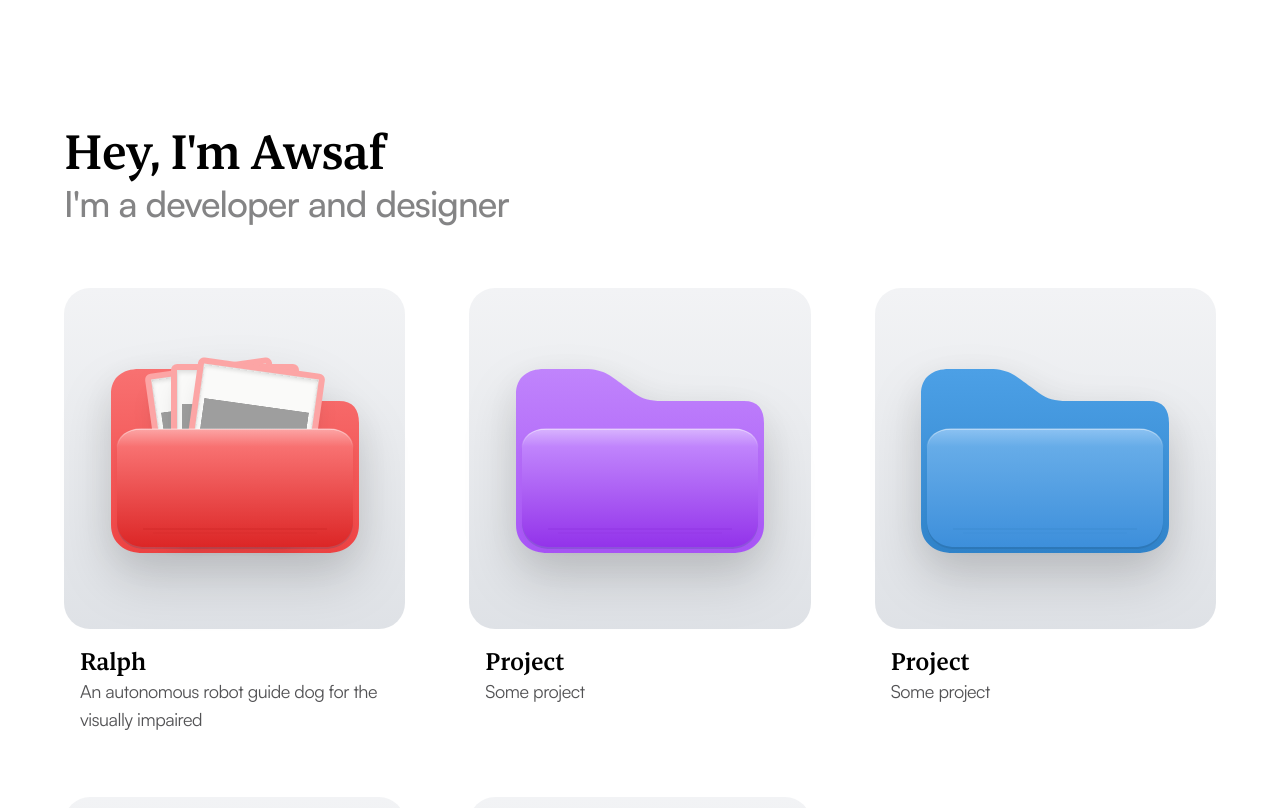
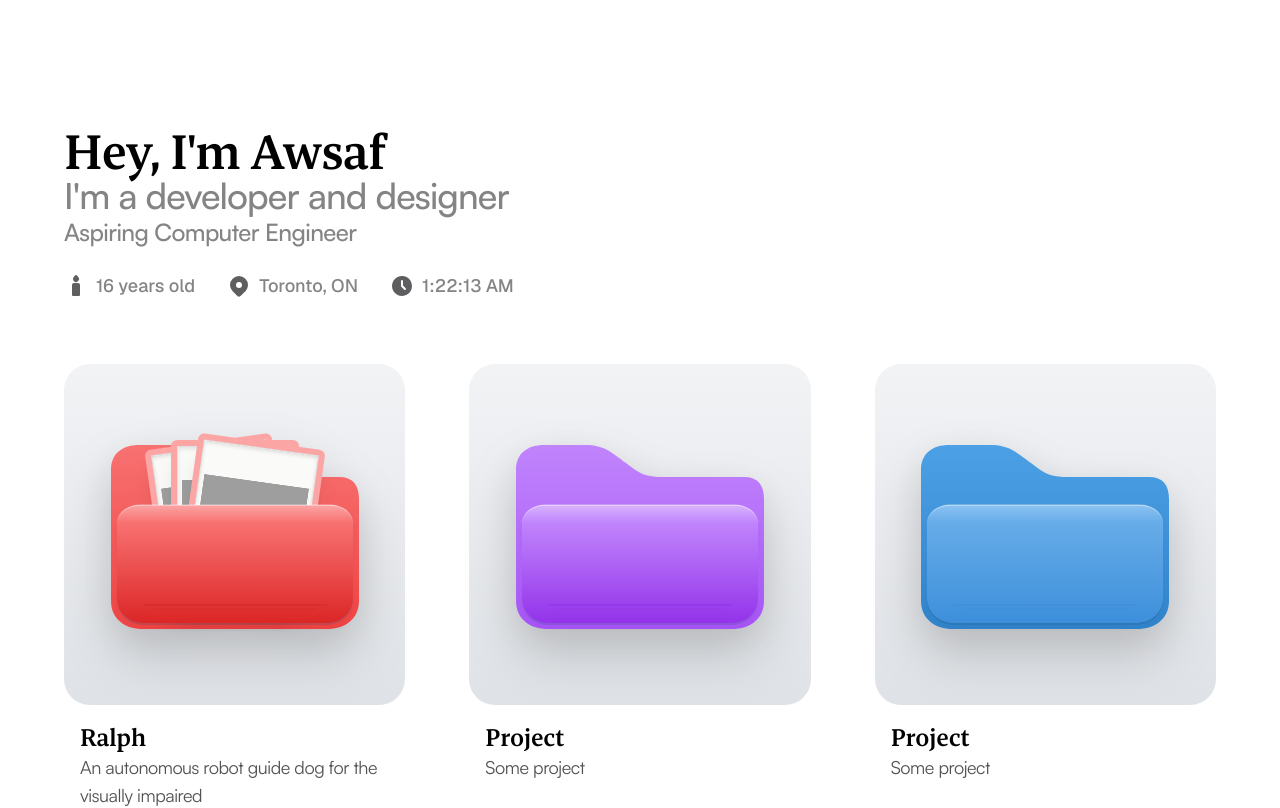
Before and after one commit to CDX-1/portfolio, a Next.js app: page / in a window 1280 px wide. Shown: the top 808 px of the page. Built offline with nearby package versions, Linux system fonts and the light colour scheme; grey boxes are pictures that could not be loaded.

Commit message:
added a hero

```diff
--- a/src/app/page.tsx
+++ b/src/app/page.tsx
@@ -1,15 +1,11 @@
+import Hero from "@/components/hero";
 import ProjectClickable from "@/components/project-clickable";
 
 export default function Home() {
     return (
         <div className="py-32 px-4 sm:px-6 lg:px-8">
             <div className="mx-auto max-w-6xl space-y-2">
-                <h1 className="text-5xl font-medium tracking-tight font-bespoke">
-                    Hey, I'm Awsaf
-                </h1>
-                <h2 className="text-4xl font-medium tracking-tight text-foreground/50 font-satoshi">
-                    I'm a developer and designer
-                </h2>
+                <Hero />
 
                 <div className="grid grid-cols-3 gap-16 mt-16">
                     <ProjectClickable
--- /dev/null
+++ b/src/components/hero.tsx
@@ -0,0 +1,35 @@
+import { IconCandleFilled, IconClockFilled, IconMapPinFilled } from "@tabler/icons-react"
+import LocalClock from "./local-clock";
+
+export default function Hero() {
+    return (
+        <div className="flex flex-col">
+            <h1 className="text-5xl font-medium tracking-tight font-bespoke">
+                Hey, I'm Awsaf
+            </h1>
+            <h2 className="text-4xl font-medium tracking-tight text-foreground/50 font-satoshi">
+                I'm a developer and designer
+            </h2>
+            <h2 className="text-2xl font-medium tracking-tight text-foreground/50 font-satoshi">
+                Aspiring Computer Engineer
+            </h2>
+
+            <div className="flex mt-6 space-x-8 text-foreground/50">
+                <div className="flex items-center space-x-2">
+                    <IconCandleFilled className="size-6 text-foreground/65" />
+                    <span className="text-lg font-medium">16 years old</span>
+                </div>
+
+                <div className="flex items-center space-x-2">
+                    <IconMapPinFilled className="size-6 text-foreground/65" />
+                    <span className="text-lg font-medium">Toronto, ON</span>
+                </div>
+
+                <div className="flex items-center space-x-2">
+                    <IconClockFilled className="size-6 text-foreground/65" />
+                    <LocalClock className="text-lg font-medium" />
+                </div>
+            </div>
+        </div>
+    );
+}
--- /dev/null
+++ b/src/components/local-clock.tsx
@@ -0,0 +1,29 @@
+'use client';
+
+import { useState, useEffect } from 'react';
+
+export default function LocalClock({ className }: { className?: string }) {
+    const [time, setTime] = useState<string>('');
+
+    useEffect(() => {
+        const updateTime = () => {
+            const formatter = new Intl.DateTimeFormat('en-US', {
+                timeZone: 'America/Toronto',
+                hour: 'numeric',
+                minute: '2-digit',
+                second: '2-digit',
+                hour12: true,
+            });
+            setTime(formatter.format(new Date()));
+        };
+
+        updateTime();
+        const interval = setInterval(updateTime, 1000);
+
+        return () => clearInterval(interval);
+    }, []);
+
+    if (!time) return <span className="animate-pulse">Loading...</span>;
+
+    return <span className={className}>{time}</span>;
+}
```
